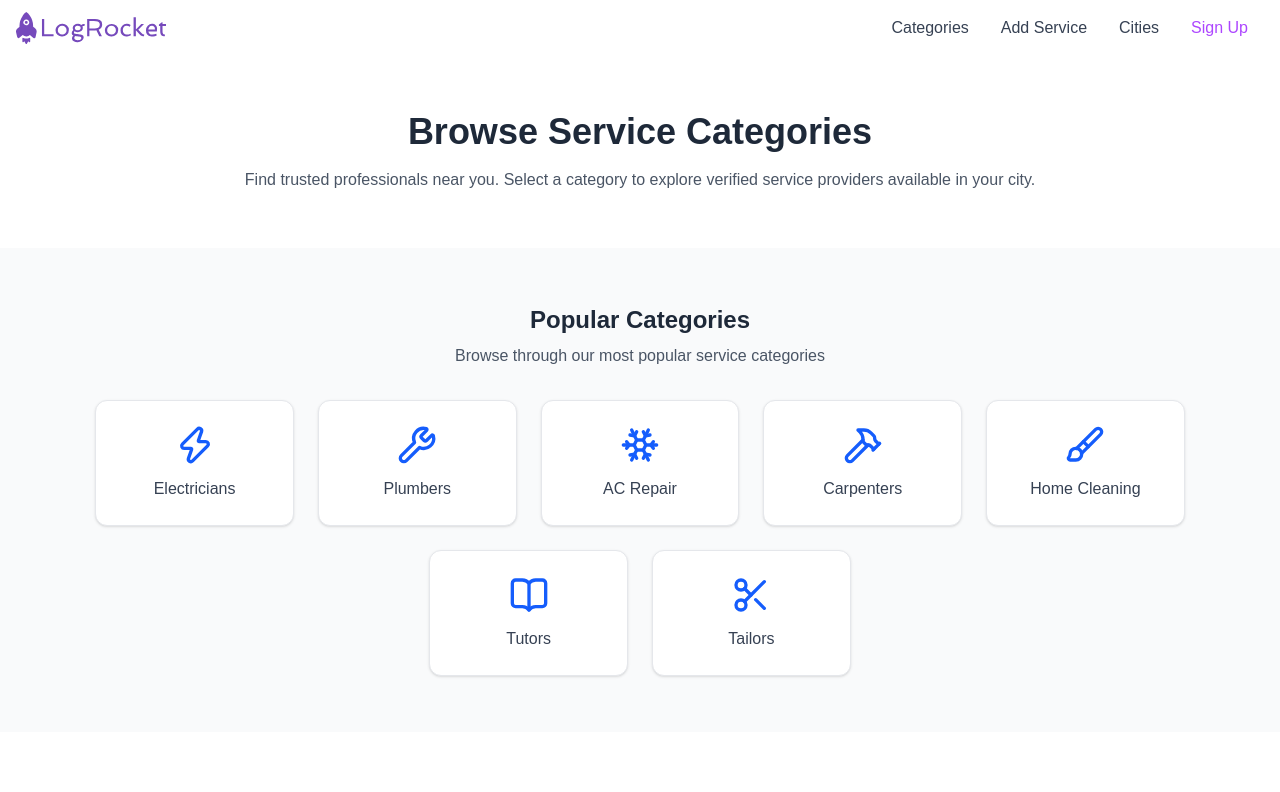
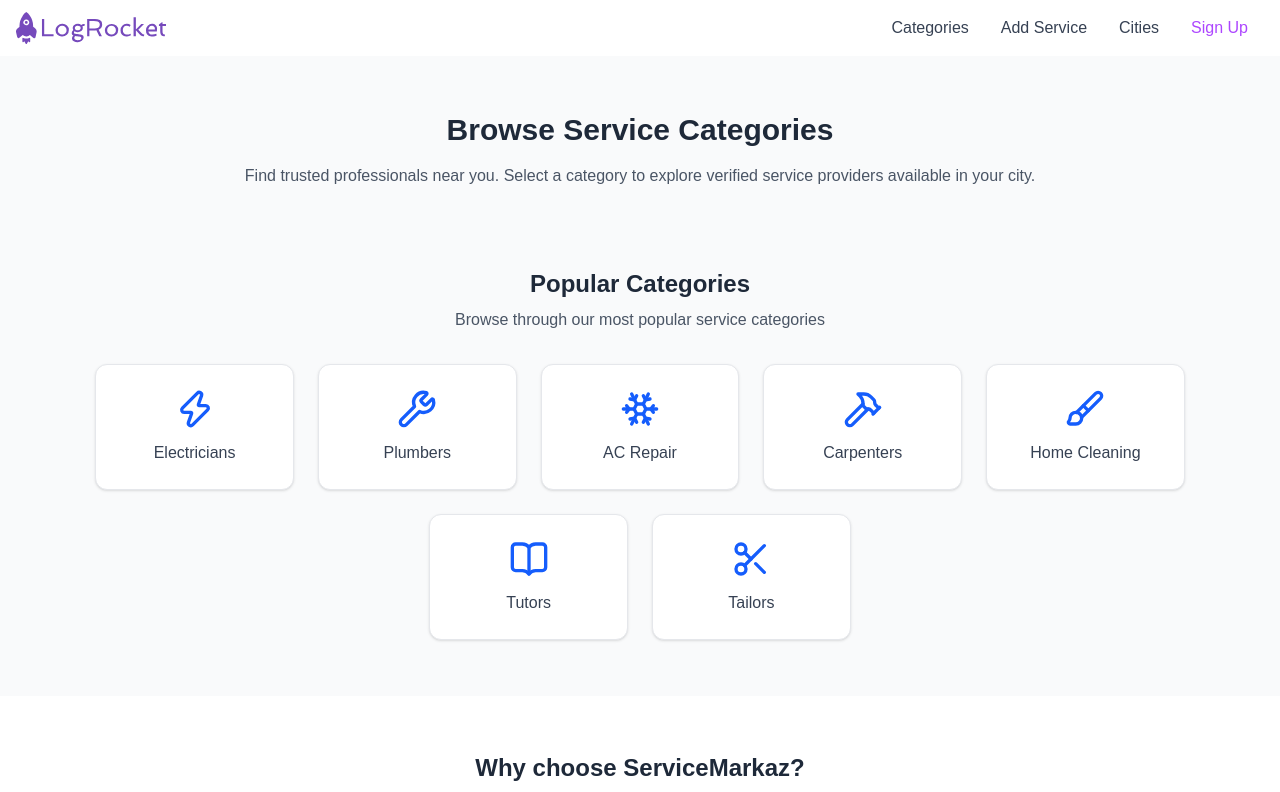
Before and after one commit to abdullahwebdev9176/service-markaz, a Next.js app: page /categories in a window 1280 px wide. Shown: the top 792 px of the page. Built offline with nearby package versions, Linux system fonts and the light colour scheme.

Commit message:
updated page

```diff
--- a/src/app/categories/page.jsx
+++ b/src/app/categories/page.jsx
@@ -11,6 +11,7 @@ import {
 
 import SectionHeading from "../components/ui/SectionHeading";
 import PrimaryBtn from "../components/ui/PrimaryBtn";
+import IntroSection from "../components/ui/IntroSection";
 
 const categories = [
   { name: "Electricians", icon: Zap },
@@ -22,31 +23,23 @@ const categories = [
   { name: "Tailors", icon: Scissors },
 ];
 
+const introTitle = "Browse Service Categories";
+const introSubtitle =
+  "Find trusted professionals near you. Select a category to explore verified service providers available in your city.";
+
 export default function CategoriesPage() {
   return (
     <div className="min-h-screen bg-gray-50">
 
       {/* Hero Section */}
-      <section className="bg-white py-14">
-
-        <div className="max-w-4xl mx-auto px-6 text-center">
-
-          <h1 className="text-4xl font-bold text-gray-800">
-            Browse Service Categories
-          </h1>
-
-          <p className="mt-4 text-gray-600">
-            Find trusted professionals near you. Select a category to explore
-            verified service providers available in your city.
-          </p>
-
-        </div>
-
-      </section>
+      <IntroSection
+        title={introTitle}
+        subtitle={introSubtitle}
+      />
 
 
       {/* Categories Grid */}
-      <section className="max-w-6xl mx-auto px-6 py-14">
+      <section className="max-w-6xl mx-auto px-6 lg:pt-4 xl:pt-6 pb-14">
 
         <SectionHeading
           title="Popular Categories"
@@ -104,7 +97,7 @@ export default function CategoriesPage() {
 
 
       {/* CTA Section */}
-      <section className="bg-blue-600 text-white py-14">
+      <section className="bg-blue-400 text-white py-14">
 
         <div className="max-w-3xl mx-auto px-6 text-center">
 
--- /dev/null
+++ b/src/app/components/ui/IntroSection.jsx
@@ -0,0 +1,15 @@
+import React from 'react'
+
+const IntroSection = ({title, subtitle}) => {
+    return (
+        <>
+            <section className="text-center py-14 px-4">
+                <h1 className="lg:text-3xl text-2xl font-bold text-gray-800">{title}</h1>
+                <p className="mt-4 text-gray-600">{subtitle}</p>
+            </section>
+
+        </>
+    )
+}
+
+export default IntroSection
--- a/src/app/layout.jsx
+++ b/src/app/layout.jsx
@@ -24,7 +24,7 @@ export default function RootLayout({ children }) {
       lang="en"
       className={`${geistSans.variable} ${geistMono.variable} h-full antialiased`}
     >
-      <body className="min-h-full flex flex-col">
+      <body className="min-h-full flex flex-col bg-gray-50">
         <Navbar />
         {children}
         <Footer />
```
